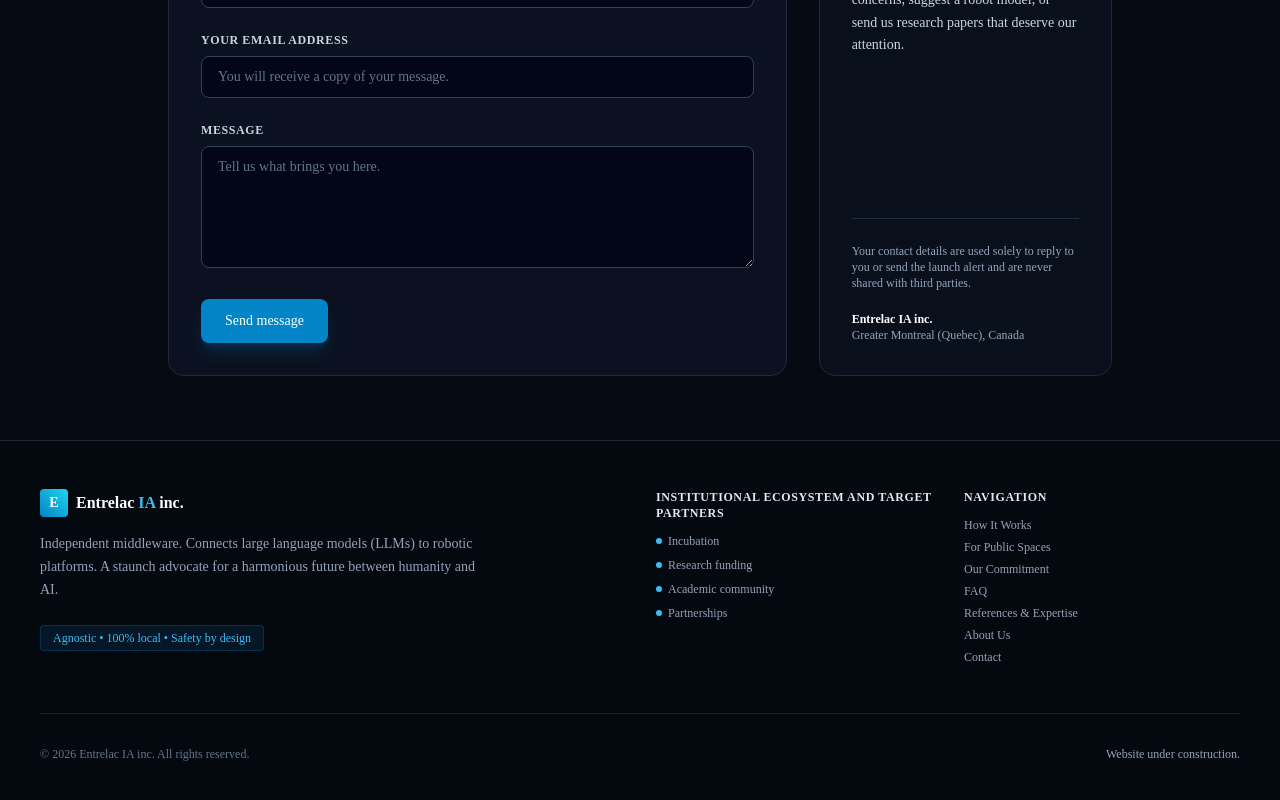
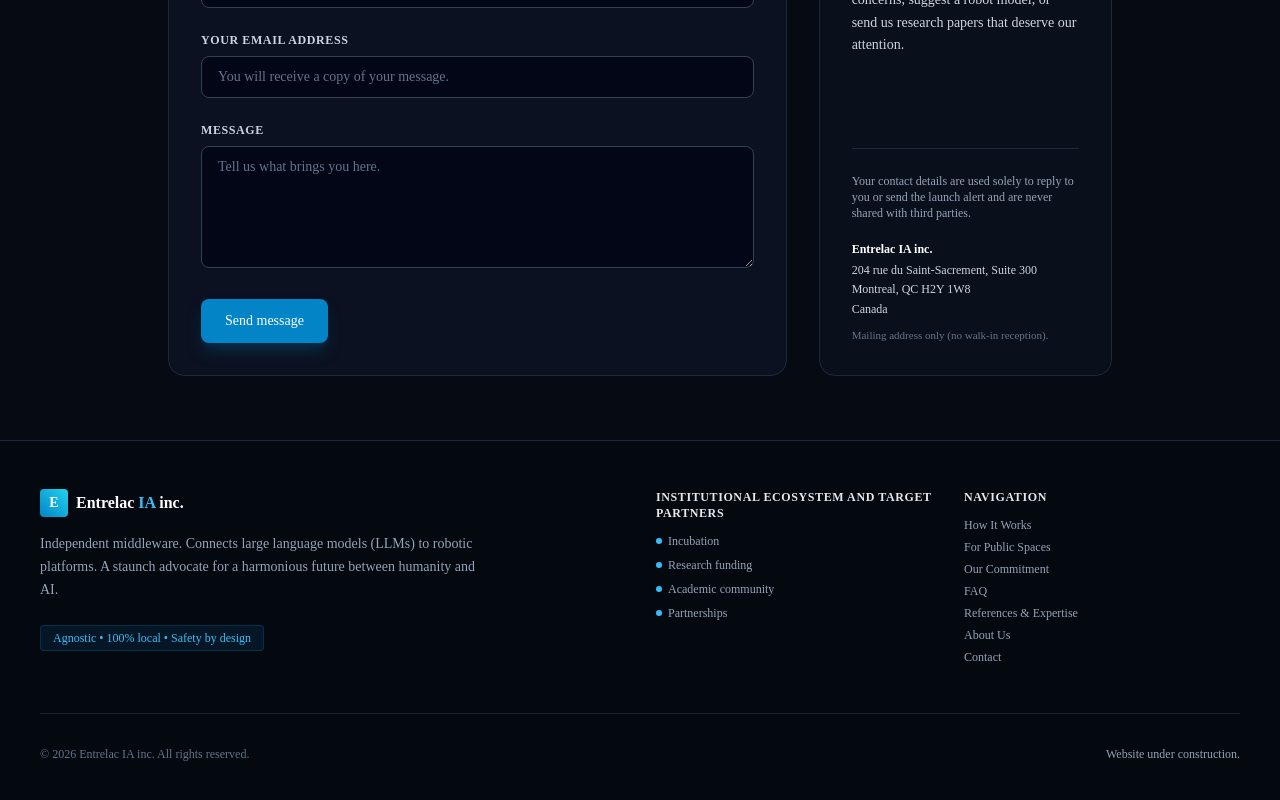
Before and after one commit to syann-syanhita/entrelac-site-source, a Next.js app: page /en/contact in a window 1280 px wide. Shown: the part 713-1513 px from the top of the page. Built offline with nearby package versions, Linux system fonts and the light colour scheme.

Commit message:
Ajout de l'adresse postale

```diff
--- a/src/app/[lang]/contact/page.tsx
+++ b/src/app/[lang]/contact/page.tsx
@@ -72,8 +72,9 @@ function ContactFormContent({ params }: ContactPageProps) {
         "L'incarnation physique de l'intelligence artificielle soulève des questions techniques, sociales et humaines essentielles. Cet espace s'adresse autant au grand public qu'à la communauté scientifique : n'hésitez pas à nous faire part de vos préoccupations, à suggérer un modèle de robot ou à nous transmettre des travaux de recherche qui méritent notre attention.",
       privacy_note:
         "Vos coordonnées servent uniquement à vous répondre ou à vous aviser du lancement et ne sont jamais partagées avec des tiers.",
-      location_title: "Ancrage",
-      location: "Région de Montréal (Québec), Canada",
+      address:
+        "204, rue du Saint-Sacrement, bureau 300\nMontréal (Québec) H2Y 1W8\nCanada",
+      address_note: "Adresse postale seulement (aucun accueil sur place).",
     },
     en: {
       badge: "Contact & Sharing",
@@ -114,8 +115,9 @@ function ContactFormContent({ params }: ContactPageProps) {
         "Giving artificial intelligence a physical form raises vital technical, social, and human questions. This space is for both curious newcomers and the scientific community: feel free to share your concerns, suggest a robot model, or send us research papers that deserve our attention.",
       privacy_note:
         "Your contact details are used solely to reply to you or send the launch alert and are never shared with third parties.",
-      location_title: "Location",
-      location: "Greater Montreal (Quebec), Canada",
+      address:
+        "204 rue du Saint-Sacrement, Suite 300\nMontreal, QC H2Y 1W8\nCanada",
+      address_note: "Mailing address only (no walk-in reception).",
     },
     ja: {
       badge: "お問い合わせ・共有",
@@ -155,8 +157,9 @@ function ContactFormContent({ params }: ContactPageProps) {
         "人工知能が物理的な身体を持つことは、技術面だけでなく社会や人間に関わる重要な問いを投げかけます。このスペースは、専門知識のない一般の方々から研究者の皆さままで広く開かれています。ご懸念の共有、ロボット機種のご提案、私たちが注目すべき研究論文のご紹介など、どうぞお気軽にお寄せください。",
       privacy_note:
         "いただいたご連絡先は返信または開始通知の送信のみに使用し、第三者へ提供することは一切ございません。",
-      location_title: "拠点",
-      location: "カナダ・ケベック州モントリオール圏",
+      address:
+        "204 rue du Saint-Sacrement, Suite 300\nMontréal, QC H2Y 1W8, Canada",
+      address_note: "※郵便受取専用住所（来訪・窓口対応は行っておりません）",
     },
   }[params.lang];
 
@@ -359,10 +362,15 @@ function ContactFormContent({ params }: ContactPageProps) {
 
           <div className="pt-6 border-t border-slate-800 space-y-3 text-xs text-slate-400">
             <p className="whitespace-pre-line">{content.privacy_note}</p>
-            <div className="pt-2">
+            <address className="not-italic pt-2 space-y-1">
               <p className="font-semibold text-white">Entrelac IA inc.</p>
-              <p className="whitespace-pre-line">{content.location}</p>
-            </div>
+              <p className="whitespace-pre-line leading-relaxed text-slate-300">
+                {content.address}
+              </p>
+              <p className="pt-1 text-[11px] text-slate-500">
+                {content.address_note}
+              </p>
+            </address>
           </div>
         </div>
       </div>
```
